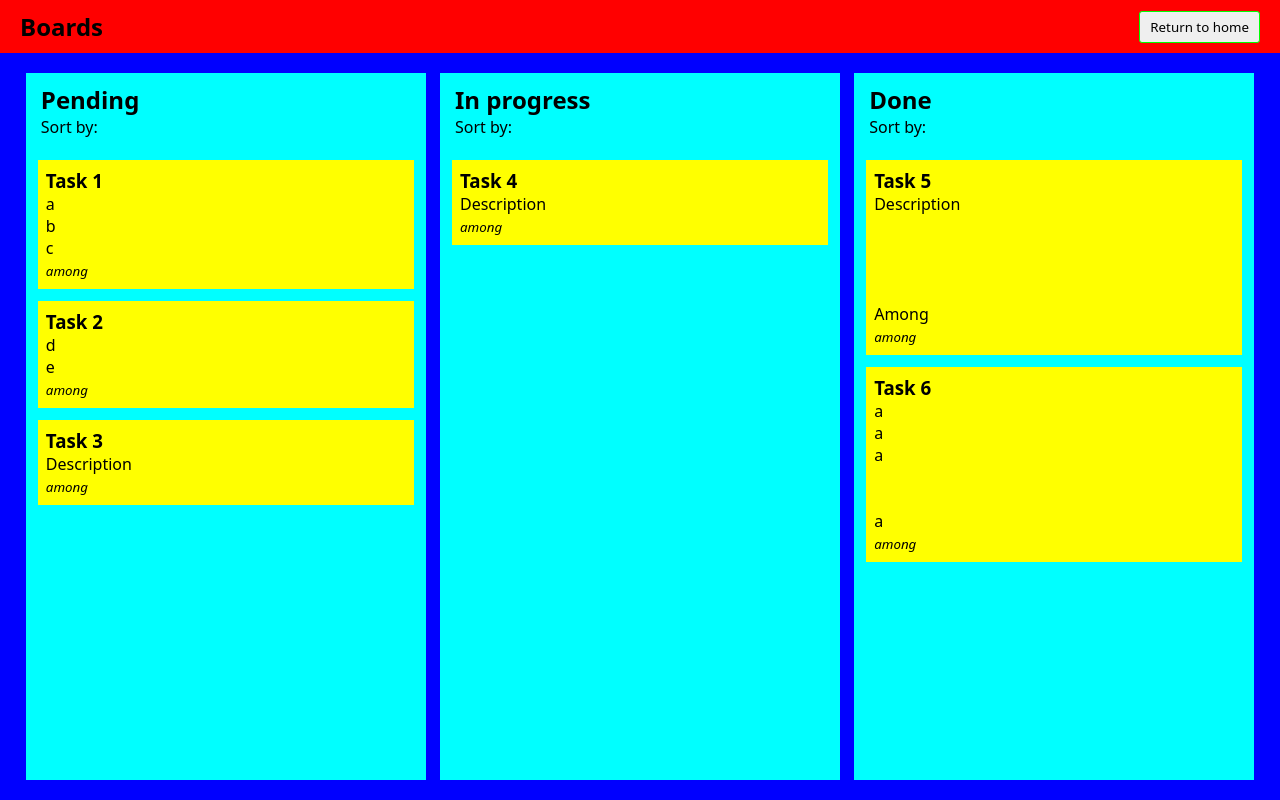
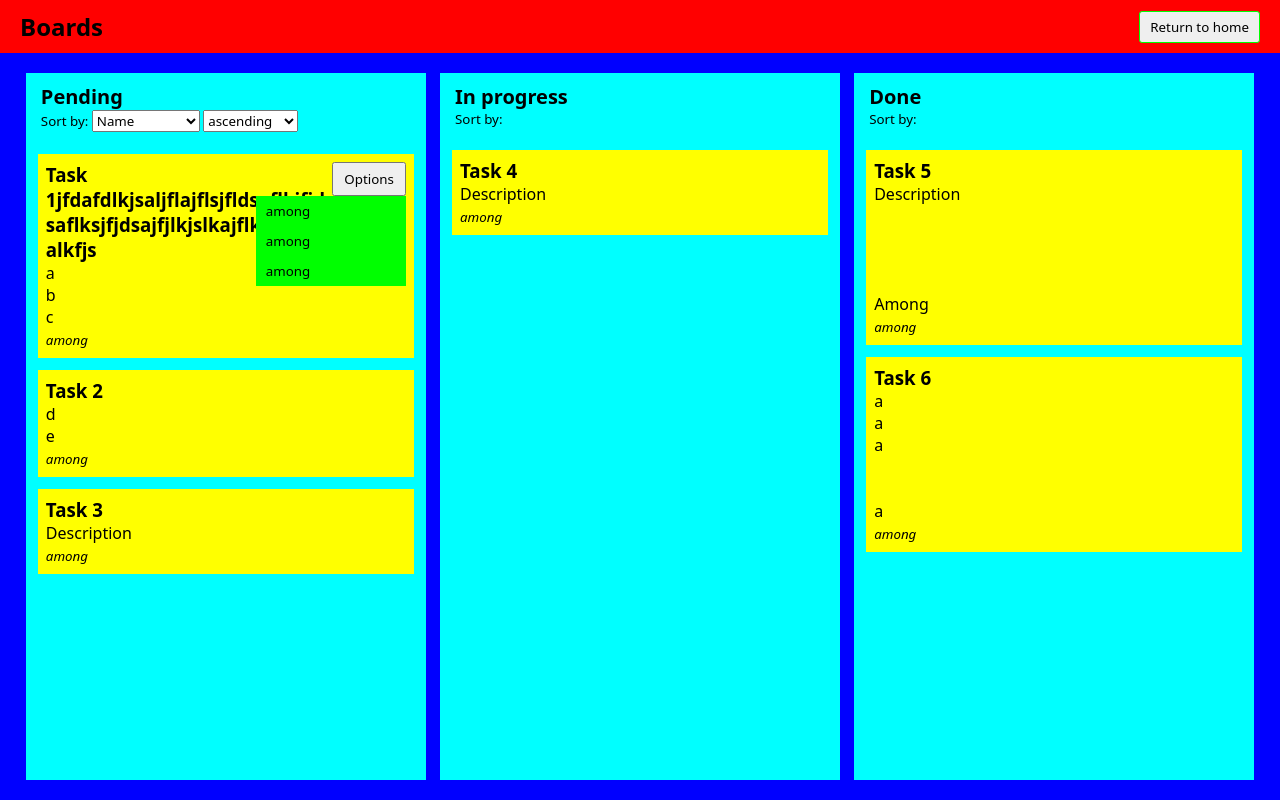
Before and after one commit to caffeinated01/task-tracker, a Flask app: page /board/1 in a window 1280 px wide. Run offline with Flask 3, Linux system fonts and the light colour scheme.

Commit message:
UI UPDATE!!!!!!!!!!!

```diff
--- a/app/static/base.css
+++ b/app/static/base.css
@@ -1,3 +1,4 @@
-body {
+/* https://stackoverflow.com/questions/1496949/font-size-for-button-and-link */
+body, input, button, select, option, textarea {
     font-family: system-ui, -apple-system, BlinkMacSystemFont, 'Segoe UI', Roboto, Oxygen, Ubuntu, Cantarell, 'Open Sans', 'Helvetica Neue', sans-serif;
 }
--- a/app/static/board_disp.css
+++ b/app/static/board_disp.css
@@ -26,11 +26,10 @@ h1, h2, h3 {
 }
 
 button {
-    font-family: system-ui, -apple-system, BlinkMacSystemFont, 'Segoe UI', Roboto, Oxygen, Ubuntu, Cantarell, 'Open Sans', 'Helvetica Neue', sans-serif;
+    padding: 6px 10px;
 }
 
 .return-button {
-    padding: 6px 10px;
     border: 1px solid lime;
     border-radius: 3px;
 }
@@ -50,6 +49,7 @@ button {
 .status {
     display: inline-block;
     text-align: left;
+    user-select: none;
     background-color: cyan;
     margin: 5px;
     width: 400px;
@@ -65,6 +65,7 @@ button {
 .status-head {
     padding: 10px 15px;
     width: 100%;
+    font-size: 13.33px;
 }
 
 .status-list {
@@ -112,3 +113,31 @@ small {
     background: cyan;
     color: #000;
 }
+
+.task-header {
+    display: flex;
+    justify-content: space-between;
+    align-items: start;
+    text-wrap: balance;
+    word-break: break-word;
+}
+
+.option-dropdown-comp {
+    position: relative;
+    display: inline-block;
+    flex-shrink: 0;
+}
+
+.option-dropdown-menu {
+    position: absolute;
+    display: block;
+    width: 150px;
+    right: 0;
+    font-size: 13.33px;
+}
+
+.option-dropdown-menu > * {
+    display: block;
+    padding: 6px 10px;
+    background: #0f0;
+}
--- a/app/templates/board.html
+++ b/app/templates/board.html
@@ -18,11 +18,31 @@
       <div class="flex-status">
         <div class="status-head">
           <h2>Pending</h2>
-              Sort by:
+          Sort by: <select name="sort-category" id="sort-category">
+            <option value="">Name</option>
+            <option value="">Date created</option>
+            <option value="">Date updated</option>
+            <option value="">Creator</option>
+            <option value="">Importance</option>
+          </select>
+          <select name="sort-option" id="sort-option">
+            <option value="">ascending</option>
+            <option value="">descending</option>
+          </select>
         </div>
         <div class="status-list">
           <div class="task" draggable="true">
-                <h3 draggable="false">Task 1</h3>
+            <div class="task-header">
+              <h3 draggable="false">Task 1jfdafdlkjsaljflajflsjfldsaflkjfjdsaflksjfjdsajfjlkjslkajflkjslkjffjsalkfjs</h3>
+              <div class="option-dropdown-comp">
+                <button>Options</button>
+                <div class="option-dropdown-menu">
+                  <a>among</a>
+                  <a>among</a>
+                  <a>among</a>
+                </div>
+              </div>
+            </div>
             <p class="task-desc" draggable="false">a<br>b<br>c</p>
             <small draggable="false">among</small>
           </div>
@@ -81,6 +101,9 @@
     <h3>Set status to "blah"</h3>
   </div>
 </div>
+<template id="task-template">
+
+</template>
 {% endblock %}
 
 {% block scripts %}
```
Lines whose indentation alone changed are shown as unchanged.
